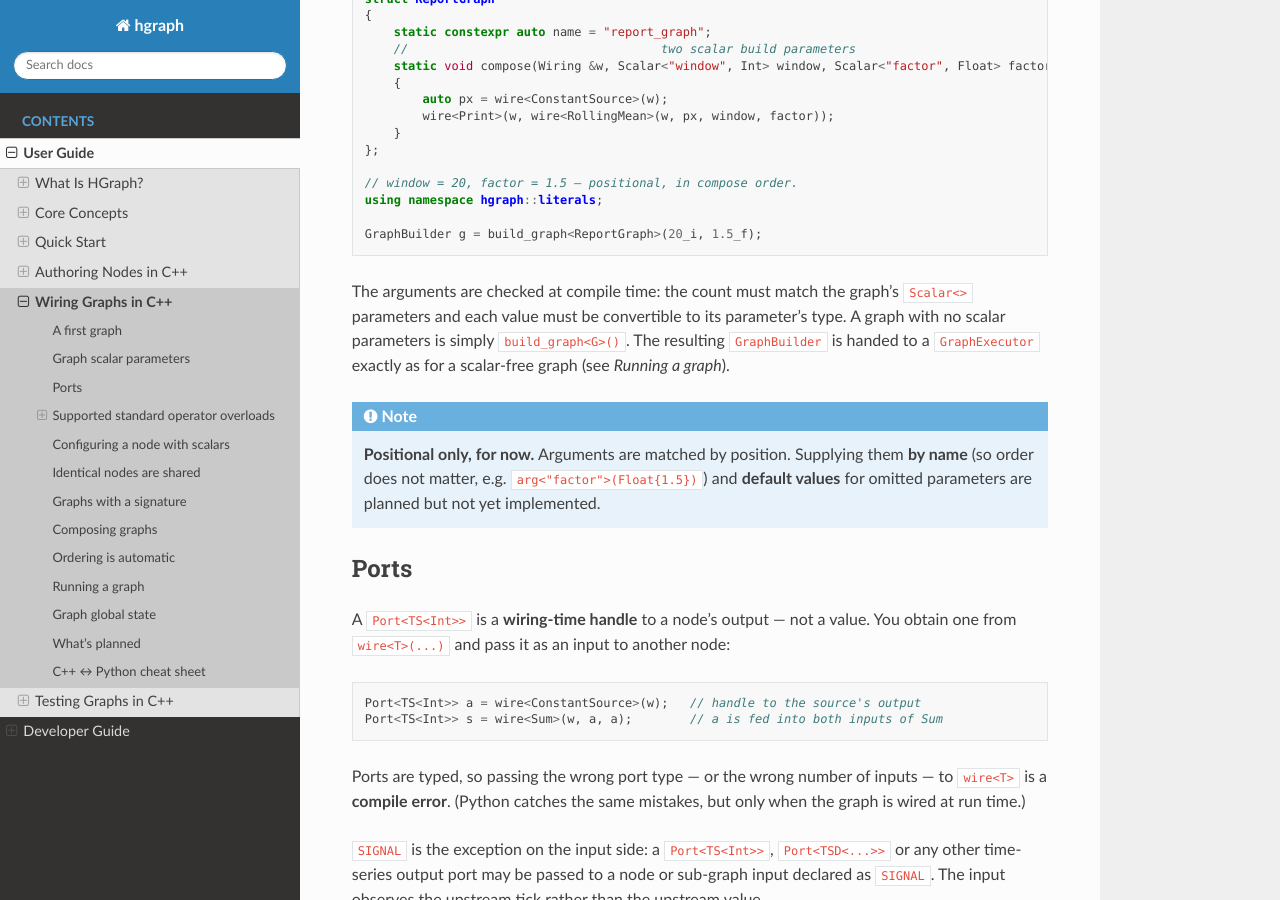
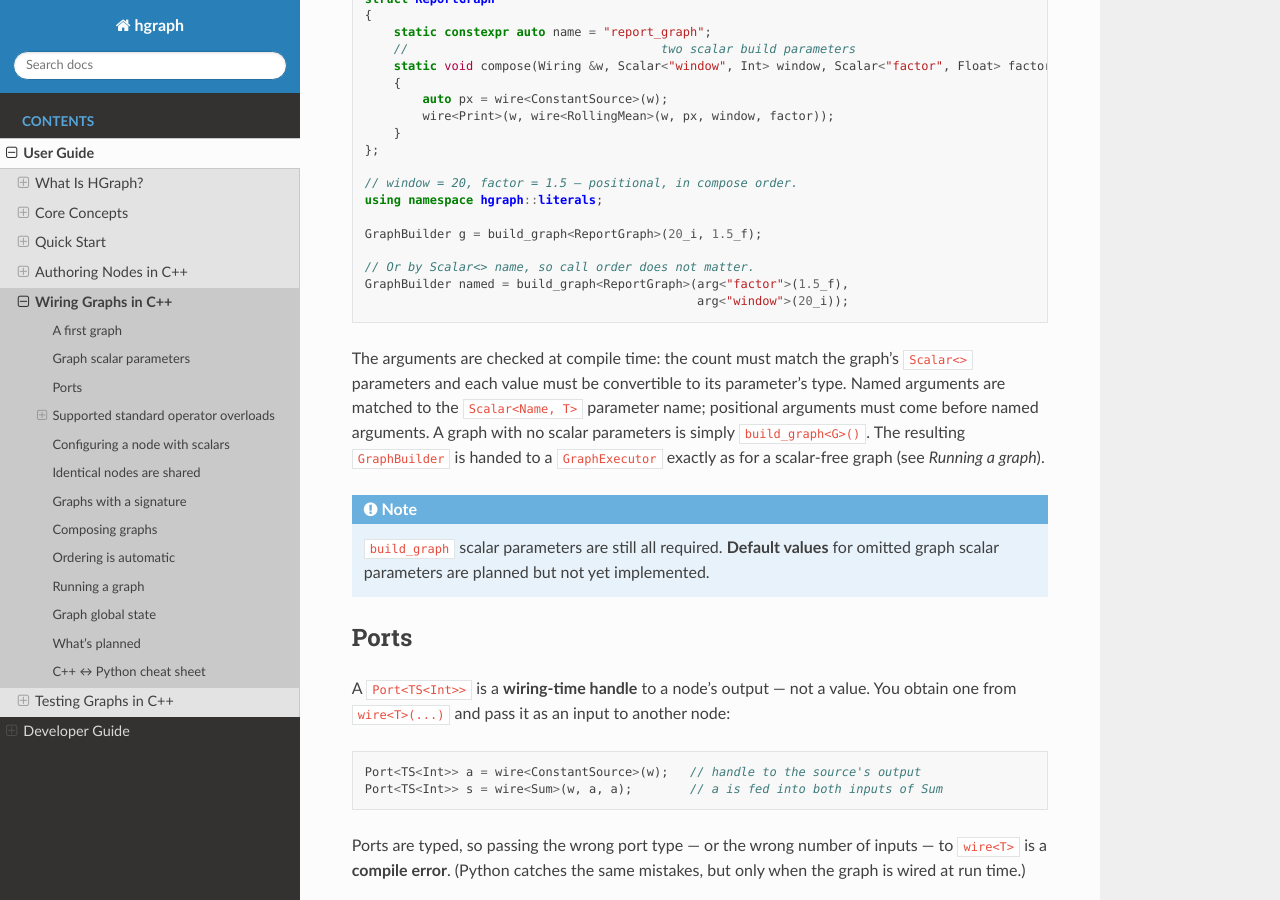
Before and after one commit to hhenson/hg_cpp, a Sphinx documentation site: the page built from docs/source/user_guide/authoring_graphs_cpp.rst, in a window 1280 px wide and 900 px high, scrolled down 2218 px. Built offline with Sphinx 7.4.7 and the Read the Docs theme 3.1.0, drawn with Linux system fonts in a browser that asks for light colours.

Commit message:
Clean up graph wiring

```diff
--- a/docs/source/developer_guide/wiring.rst
+++ b/docs/source/developer_guide/wiring.rst
@@ -189,7 +189,7 @@ Deferred (land with the relevant runtime layer):
   support; the node owns its queue, hands out ``Sender<T>`` during ``start``,
   and applies queued messages from its normal ``eval`` implementation;
 - named state (``State<TSchema, "name">``);
-- by-name graph/node scalar arguments and scalar defaults;
+- direct ``wire<NodeT>(...)`` by-name scalar arguments and scalar defaults;
 - standalone sub-graph boundary binding, generic graphs, and higher-order
   graph operators such as ``map_`` / ``reduce`` / ``switch_``;
 - the Python lowering.
--- a/docs/source/user_guide/authoring_graphs_cpp.rst
+++ b/docs/source/user_guide/authoring_graphs_cpp.rst
@@ -127,17 +127,22 @@ Pass one value per ``Scalar<>`` parameter, **in ``compose``-parameter order**:
 
    GraphBuilder g = build_graph<ReportGraph>(20_i, 1.5_f);
 
+   // Or by Scalar<> name, so call order does not matter.
+   GraphBuilder named = build_graph<ReportGraph>(arg<"factor">(1.5_f),
+                                                 arg<"window">(20_i));
+
 The arguments are checked at compile time: the count must match the graph's
 ``Scalar<>`` parameters and each value must be convertible to its parameter's type.
+Named arguments are matched to the ``Scalar<Name, T>`` parameter name; positional
+arguments must come before named arguments.
 A graph with no scalar parameters is simply ``build_graph<G>()``. The resulting
 ``GraphBuilder`` is handed to a ``GraphExecutor`` exactly as for a scalar-free graph
 (see *Running a graph*).
 
 .. note::
 
-   **Positional only, for now.** Arguments are matched by position. Supplying them
-   **by name** (so order does not matter, e.g. ``arg<"factor">(Float{1.5})``) and
-   **default values** for omitted parameters are planned but not yet implemented.
+   ``build_graph`` scalar parameters are still all required. **Default values** for
+   omitted graph scalar parameters are planned but not yet implemented.
 
 
 Ports
```
Also changed, not shown: docs/source/developer_guide/graph_wiring.rst (+4 -4 lines), 2 other files.
